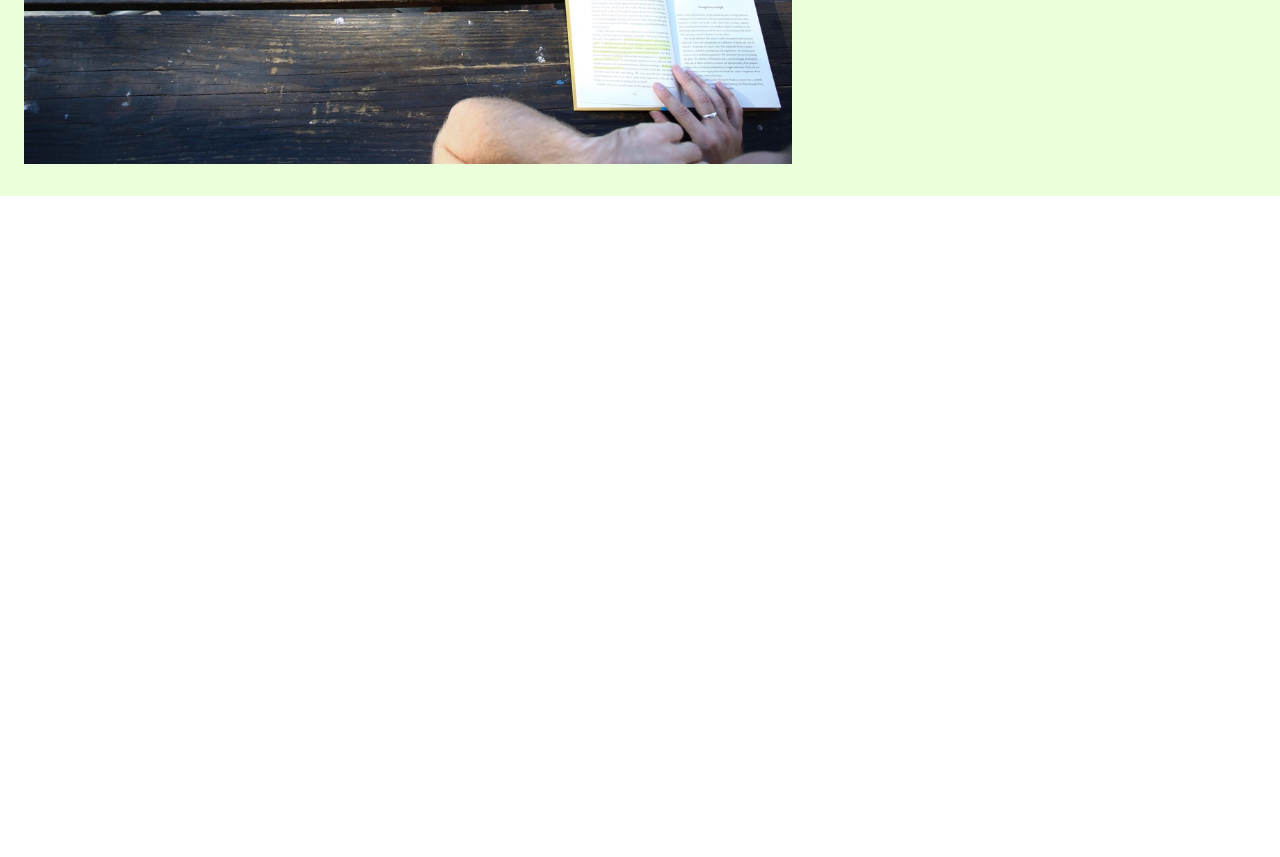
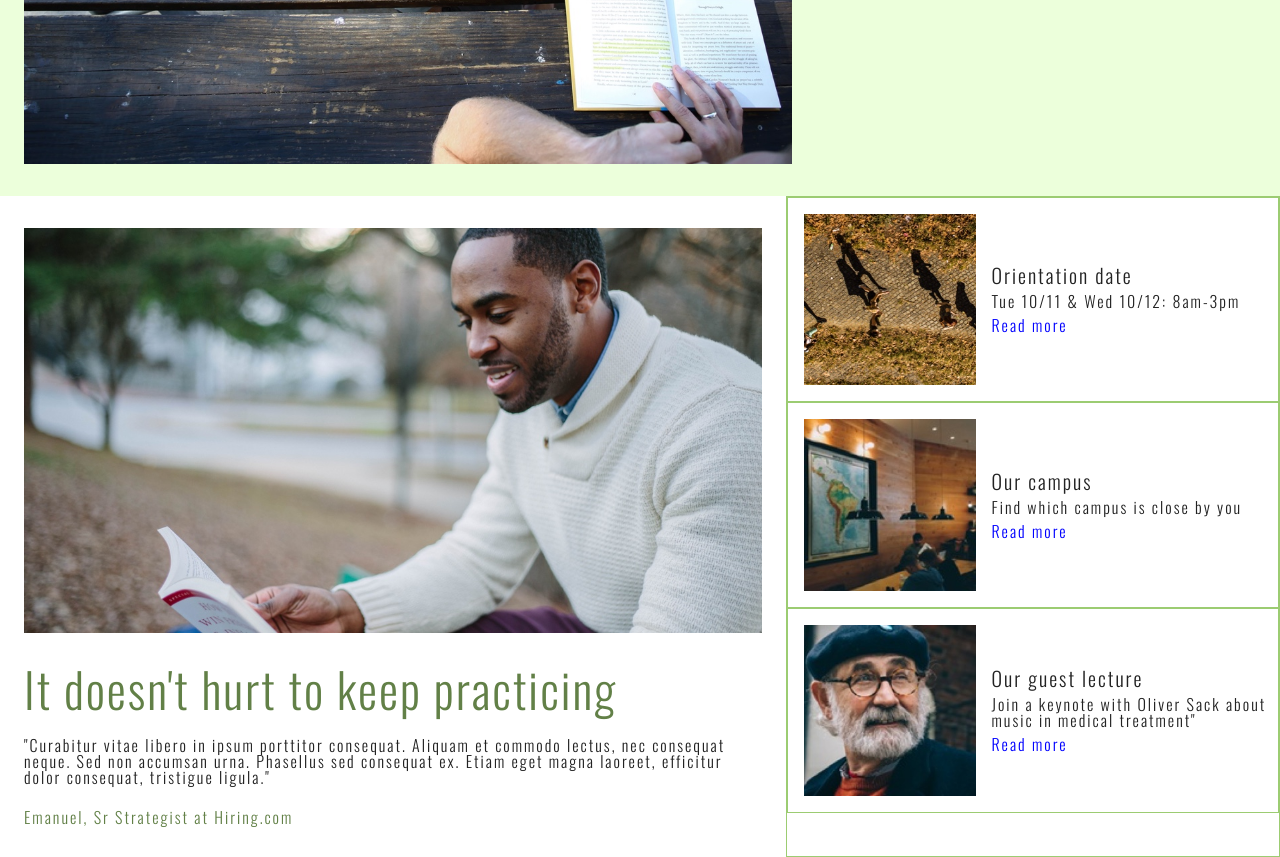
Before and after one commit to kayla-jolene/Colmar-Academy, a plain HTML site: page index.html in a window 1280 px wide. Shown: the part 500-1357 px from the top of the page. Before the commit the page ends 800 px from the top, so only its background shows below. Drawn offline with nearby package versions, Linux system fonts and the light colour scheme; a web font is replaced by a local one.

Commit message:
information banner done.

```diff
--- a/css/style.css
+++ b/css/style.css
@@ -4,7 +4,7 @@ html {
 font-family: 'Oswald', sans-serif;
 font-size: 16px;
 width: 100%;
-letter-spacing: 0.1em;
+letter-spacing: 0.125em;
 }
 
 /*Header*/
@@ -39,6 +39,10 @@ letter-spacing: 0.1em;
   padding-left: 16px;
 }
 
+.header li:hover {
+  color: #628047;
+}
+
 /*Main Banner*/
 
 .banner {
@@ -62,7 +66,7 @@ letter-spacing: 0.1em;
 }
 
 .banner h1 {
-  font-size: 2rem;
+  font-size: 3rem;
   font-weight: 500;
 }
 
@@ -71,3 +75,91 @@ letter-spacing: 0.1em;
   background-color: #628047;
   text-align: center;
 }
+
+.start-button:hover {
+  background-color: #9CCC72;
+}
+
+/*Information*/
+
+.information {
+  display: flex;
+  flex-direction: row;
+}
+
+.information h1 {
+  font-size: 3rem;
+  font-weight: 500;
+}
+
+.information h2 {
+  font-size: 1.25rem;
+  font-weight: 500;
+}
+
+.column-1 {
+  width: 60%;
+  height: auto;
+  padding: 32px 24px;
+}
+
+.column-1 img {
+  width: 100%;
+}
+
+.column-1 h1 {
+  padding: 32px 0 24px 0;
+  color: #628047;
+}
+
+.column-1.text {
+  display: flex;
+  flex-direction: column;
+  justify-content: space-between;
+}
+
+.column-1 p {
+  padding-bottom: 24px;
+}
+
+.column-1 span {
+  font-weight: 500;
+  color: #628047;
+}
+
+.column-2 {
+  width: 40%;
+  border: 1px solid #9CCC72;
+}
+
+.box {
+  display: flex;
+  flex-direction: row;
+  border: 1px solid #9CCC72;
+}
+
+.box img {
+  height: 35%;
+  width: 35%;
+  padding: 16px;
+}
+
+.box p {
+  padding: 8px 0;
+}
+
+.box:hover {
+  background-color: #9CCC72;
+}
+
+.info {
+  padding: 16px 0;
+  display: flex;
+  flex-direction: column;
+  justify-content: center;
+}
+
+.information a {
+  color: blue;
+  text-decoration: none;
+}
--- a/index.html
+++ b/index.html
@@ -16,7 +16,7 @@
           <img src="images/ic-logo.svg" alt="logo black lion"/>
           <span class="bold">COLMAR</span><span>ACADEMY</span>
         </div>
-        <nav>
+        <nav role="presentation">
           <ul>
             <li>On Campus</li>
             <li>Online</li>
@@ -40,5 +40,45 @@
     </div>
   </section>
 
+<!--Information-->
+
+  <section class="information container">
+    <div class="column-1">
+      <img src="images/information-main.jpg" alt="man reading a book"/>
+      <div class="text">
+        <h1>It doesn't hurt to keep practicing</h2>
+        <p>"Curabitur vitae libero in ipsum porttitor consequat. Aliquam et commodo lectus, nec consequat neque. Sed non accumsan urna. Phasellus sed consequat ex. Etiam eget magna laoreet, efficitur dolor consequat, tristigue ligula."</p>
+        <span>Emanuel, Sr Strategist at Hiring.com</span>
+      </div>
+    </div>
+
+    <div class="column-2">
+      <div class="box 1">
+        <img src="images/information-orientation.jpg" alt="students walking on campus"/>
+        <div class="info">
+          <h2>Orientation date</h2>
+          <p>Tue 10/11 & Wed 10/12: 8am-3pm</p>
+          <a href="#">Read more</a>
+        </div>
+      </div>
+      <div class="box 2">
+        <img src="images/information-campus.jpg" alt="students sitting at campus"/>
+        <div class="info">
+          <h2>Our campus</h2>
+          <p>Find which campus is close by you</p>
+          <a href="#">Read more</a>
+        </div>
+      </div>
+      <div class="box 3">
+        <img src="images/information-guest-lecture.jpg" alt="man wearing glasses smiling"/>
+        <div class="info">
+          <h2>Our guest lecture</h2>
+          <p>Join a keynote with Oliver Sack about music in medical treatment"</p>
+          <a href="#">Read more</a>
+        </div>
+      </div>
+    </div>
+  </section>
+
   </body>
 </html>
```
